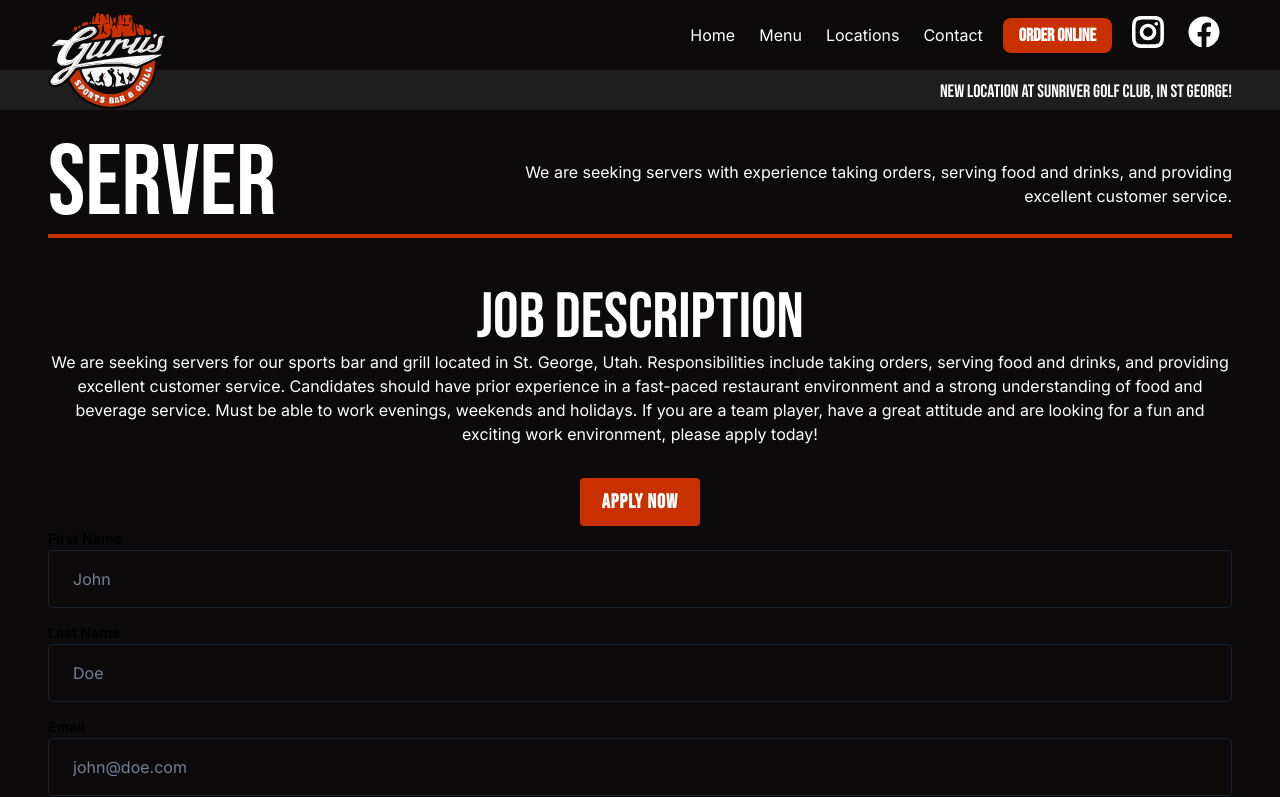
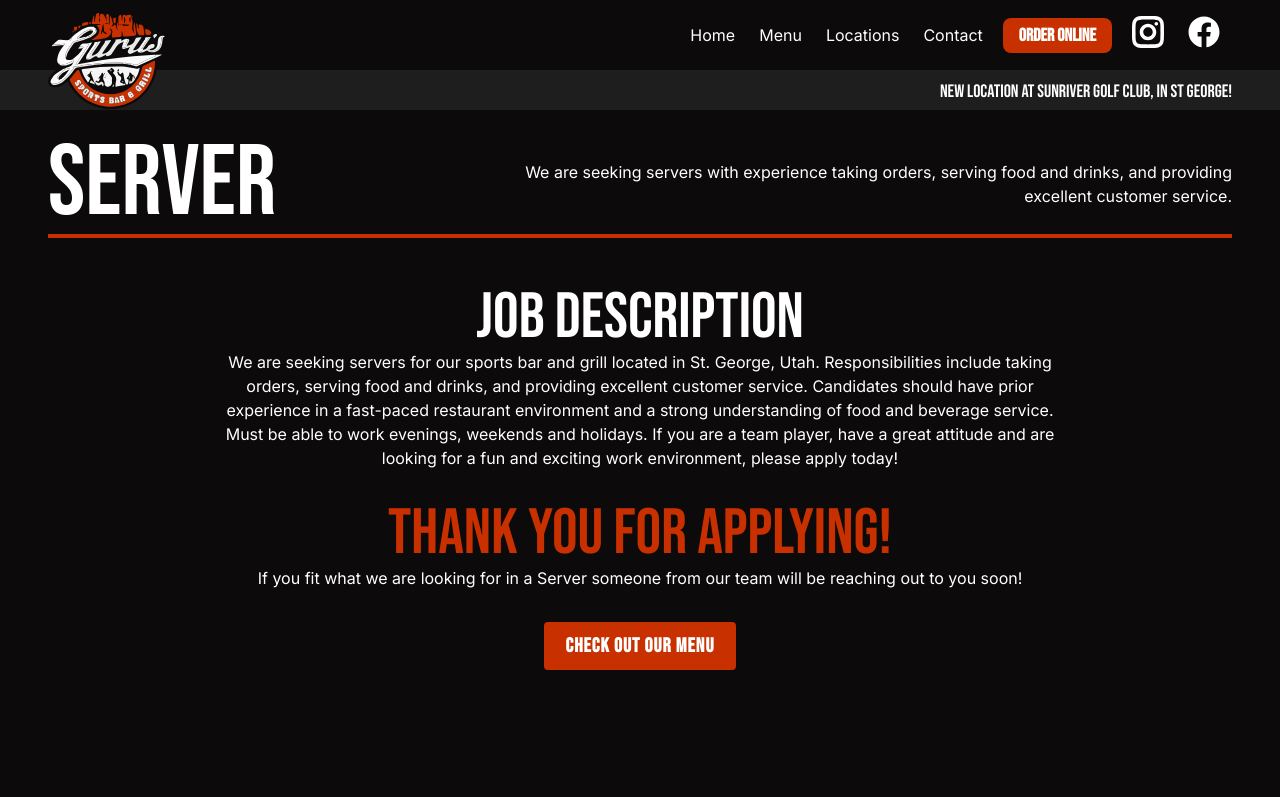
Before and after one commit to christoph-codes/gurus-sports, a Next.js app in the folder site/: page /careers/server in a window 1280 px wide. Shown: the top 797 px of the page. Built offline with nearby package versions, Linux system fonts and the light colour scheme.

Commit message:
11: Upon successful submission show thank you message in replace of the form

```diff
--- a/site/pages/careers/[position].tsx
+++ b/site/pages/careers/[position].tsx
@@ -3,17 +3,20 @@
 import { positions } from "@/utils/positions";
 import PageHeader from "@/components/PageHeader";
 import Title from "@/components/Title";
-import { Flex, Text } from "@chakra-ui/react";
+import { Box, Flex, Text } from "@chakra-ui/react";
 import Button from "@/components/Button";
 import styles from "./Position.module.scss";
 import Form from "@/components/Form";
+import { useState } from "react";
 
 const Position = () => {
 	const router = useRouter();
 	const { position } = router.query;
 	const job = positions.find((j) => j.slug === position);
+	const [successfulSubmission, setSuccessfulSubmission] =
+		useState<boolean>(false);
 	const submitApplication = () => {
-		console.log("submitApplication");
+		setSuccessfulSubmission(true);
 	};
 	if (job) {
 		return (
@@ -26,16 +29,18 @@
 					title={job.title}
 					description={job.shortDescription}
 				/>
+				<Box
+					marginX="auto"
+					maxWidth={{ base: "100%", md: "70%" }}
+					marginBottom="32px"
+				>
 					<Title h3 textAlign="center">
 						Job Description
 					</Title>
 					<Text textAlign="center" marginBottom="32px">
 						{job.longDescription}
 					</Text>
-				<Flex justifyContent="center">
-					<Button href="#apply">Apply Now</Button>
-				</Flex>
-				{/** TODO: #25 ADD FORM HERE */}
+					{successfulSubmission ? (
 						<Form
 							formName={`position-apply-${job.title}`}
 							onSubmit={submitApplication}
@@ -83,6 +88,26 @@
 								},
 							]}
 						/>
+					) : (
+						<>
+							<Title
+								h3
+								textAlign="center"
+								color="brand.primary.default"
+							>
+								Thank you for Applying!
+							</Title>
+							<Text textAlign="center" marginBottom="32px">
+								If you fit what we are looking for in a{" "}
+								{job.title} someone from our team will be
+								reaching out to you soon!
+							</Text>
+							<Flex justifyContent="center">
+								<Button href="/menu">Check out our menu</Button>
+							</Flex>
+						</>
+					)}
+				</Box>
 			</PageTemplate>
 		);
 	}
```
Lines whose indentation alone changed are shown as unchanged.
